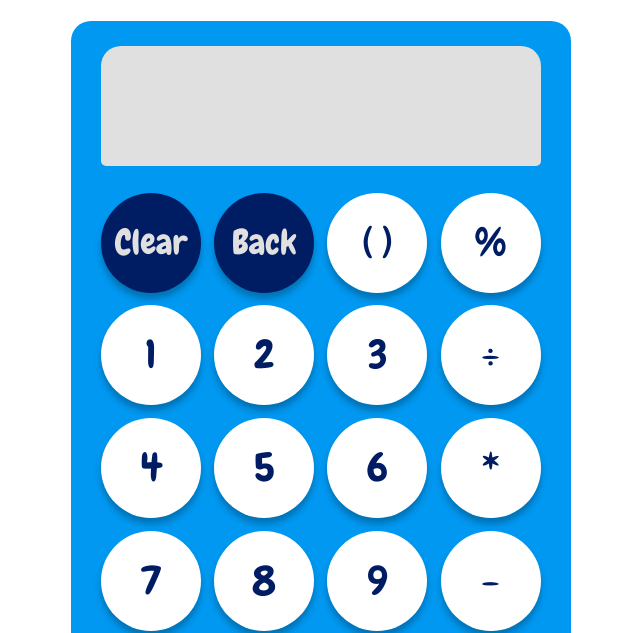
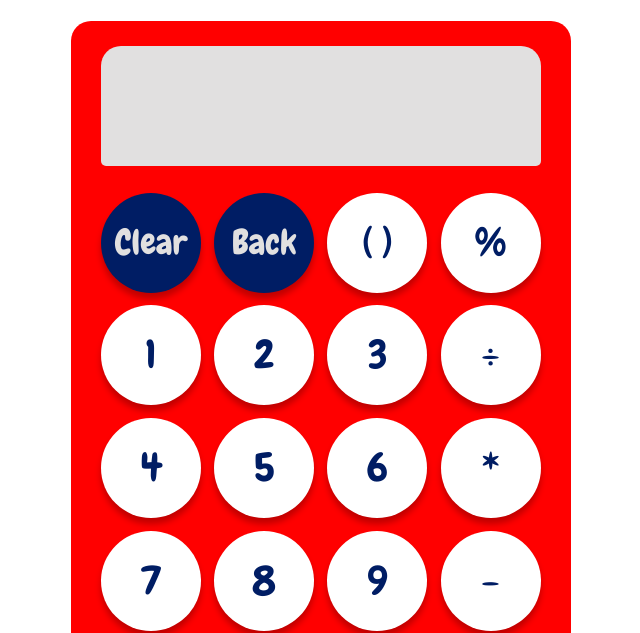
Before and after one commit to Diego-Della-Vecchia/TOP-Calculator, a plain HTML site: page index.html in a window 1280 px wide. Shown: the part 184-817 px from the top of the page, without its empty margins (319-959 px from the left). Drawn offline with Linux system fonts and the light colour scheme; a web font is replaced by a local one.

Commit message:
Updated style.css

```diff
--- a/style.css
+++ b/style.css
@@ -23,7 +23,7 @@
 
 
 .container {
-    background-color: #0098f1;
+    background-color: red;
     border-radius: 20px;
     display: flex;
     justify-content: center;
@@ -45,7 +45,6 @@
 .screen {
     background-color: #E1E0E0;
     width: min(440px, 85vw);
-    max-width: 85vw;
     height: min(160px, 15vh);
     margin: 25px ;
     border-radius: 20px 20px 5px 5px;
```
